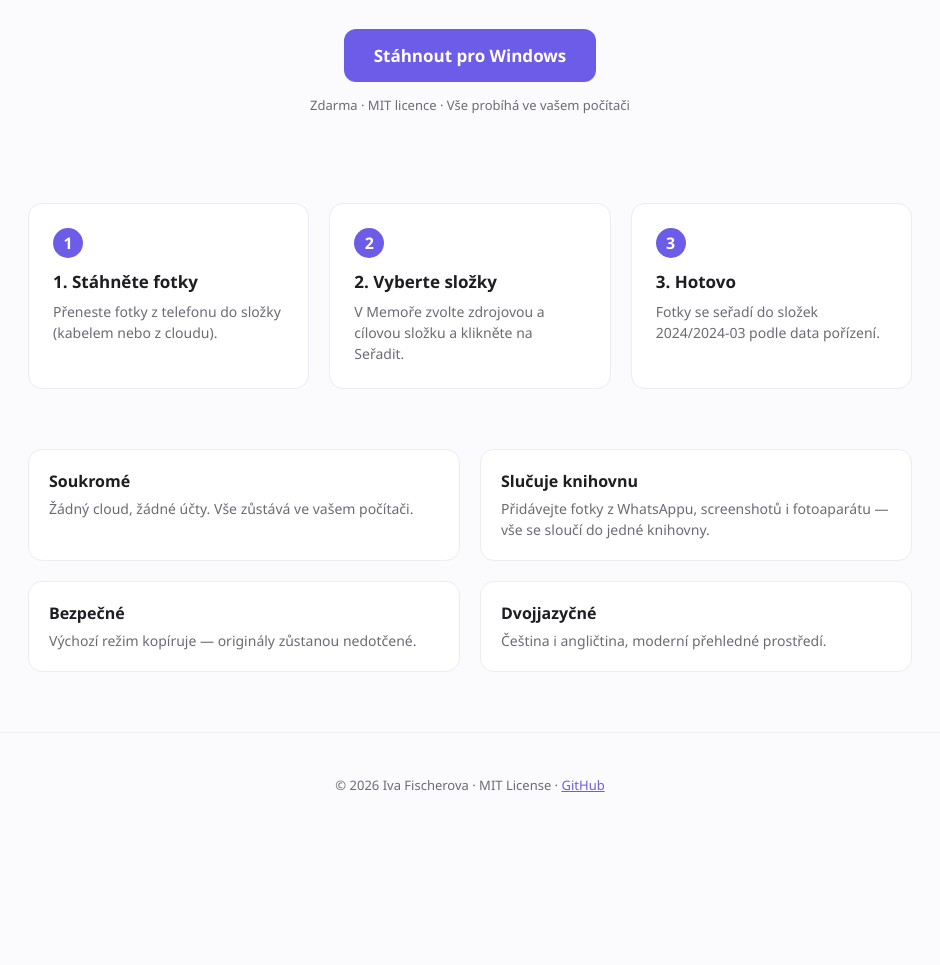
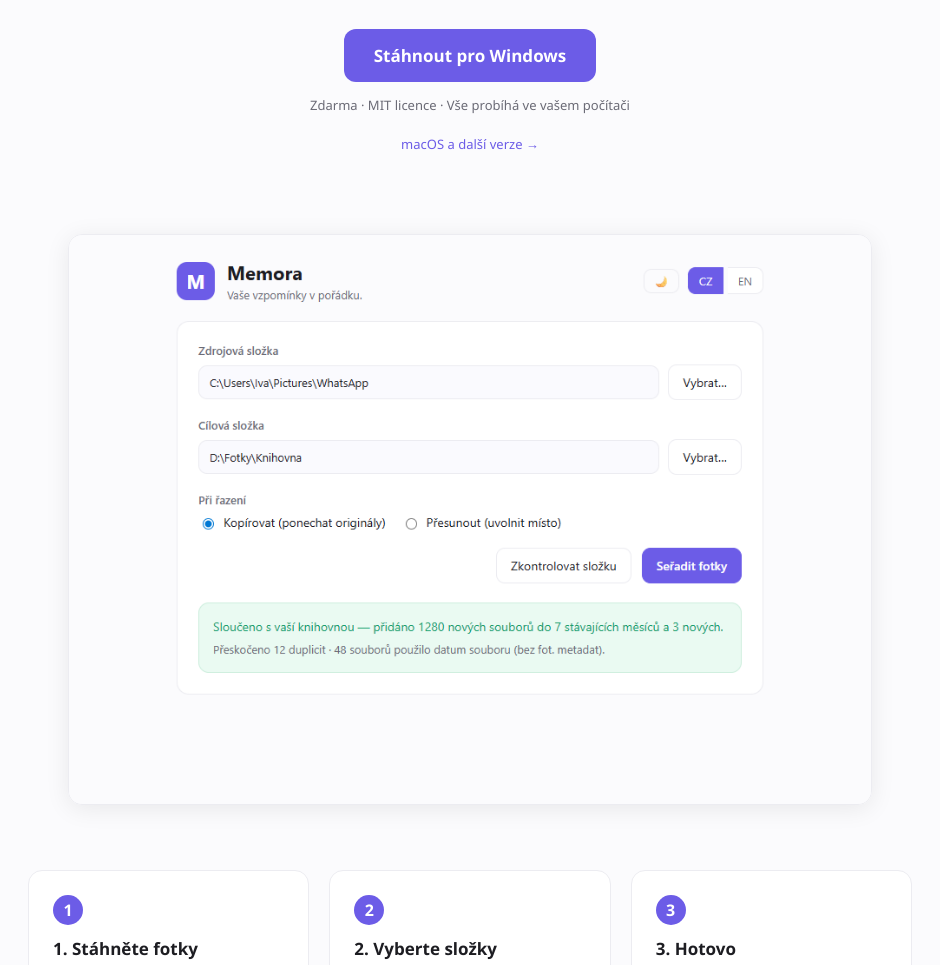
Before and after one commit to ifischerova/memora, an Electron app: page site/index.html in a window 940 px wide. Shown: the part 261-1226 px from the top of the page. Before the commit the page ends 1098 px from the top, so only its background shows below. Drawn offline with Linux system fonts and the light colour scheme.

Commit message:
feat: macOS build target, release CI workflow, and screenshots in README/site

```diff
--- a/site/app.js
+++ b/site/app.js
@@ -16,6 +16,7 @@
     f2t: 'Slučuje knihovnu', f2d: 'Přidávejte fotky z WhatsAppu, screenshotů i fotoaparátu — vše se sloučí do jedné knihovny.',
     f3t: 'Bezpečné', f3d: 'Výchozí režim kopíruje — originály zůstanou nedotčené.',
     f4t: 'Dvojjazyčné', f4d: 'Čeština i angličtina, moderní přehledné prostředí.',
+    otherDownloads: 'macOS a další verze →',
   },
   en: {
     heroTitle: 'Your memories, in order.',
@@ -29,6 +30,7 @@
     f2t: 'Builds one library', f2d: 'Add WhatsApp, screenshots, and camera photos — all merge into one library.',
     f3t: 'Safe', f3d: 'Copy is the default — your originals stay untouched.',
     f4t: 'Bilingual', f4d: 'Czech and English, in a clean modern interface.',
+    otherDownloads: 'macOS & other downloads →',
   },
 };
 
@@ -68,5 +70,6 @@
 document.getElementById('downloadBtn').href =
   `https://github.com/${GITHUB_REPO}/releases/latest/download/${INSTALLER_ASSET}`;
 document.getElementById('repoLink').href = `https://github.com/${GITHUB_REPO}`;
+document.getElementById('releasesLink').href = 'https://github.com/' + GITHUB_REPO + '/releases/latest';
 
 apply('cs');
--- a/site/index.html
+++ b/site/index.html
@@ -20,6 +20,11 @@
     <p class="lead" data-i18n="heroLead"></p>
     <a class="download" id="downloadBtn" href="#"><span data-i18n="download"></span></a>
     <p class="sub" data-i18n="heroSub"></p>
+    <a class="releases-link" id="releasesLink" href="#" data-i18n="otherDownloads"></a>
+  </section>
+
+  <section class="showcase">
+    <img src="screenshots/app-light.png" alt="Memora app — sorting photos into year/month folders" />
   </section>
 
   <section class="steps">
--- a/site/styles.css
+++ b/site/styles.css
@@ -18,6 +18,10 @@
   padding:15px 30px; border-radius:12px; font-size:17px; }
 .download:hover { filter:brightness(1.05); }
 .sub { color:var(--muted); font-size:13px; margin-top:14px; }
+.releases-link { display:inline-block; color:var(--brand); font-size:13px; margin-top:8px; text-decoration:none; }
+.releases-link:hover { text-decoration:underline; }
+.showcase { max-width:860px; margin:0 auto; padding:24px 28px 40px; text-align:center; }
+.showcase img { max-width:100%; height:auto; border-radius:14px; border:1px solid var(--line); box-shadow:0 4px 24px rgba(0,0,0,.08); }
 .steps { display:grid; grid-template-columns:repeat(3,1fr); gap:20px; max-width:1040px; margin:0 auto; padding:20px 28px 40px; }
 .step { background:var(--card); border:1px solid var(--line); border-radius:14px; padding:24px; }
 .num { width:30px; height:30px; border-radius:50%; background:var(--brand); color:#fff; display:grid; place-items:center; font-weight:700; margin-bottom:12px; }
```
Also changed, not shown: package.json (+7 -0 lines), .github/workflows/release.yml (added), README.md.
